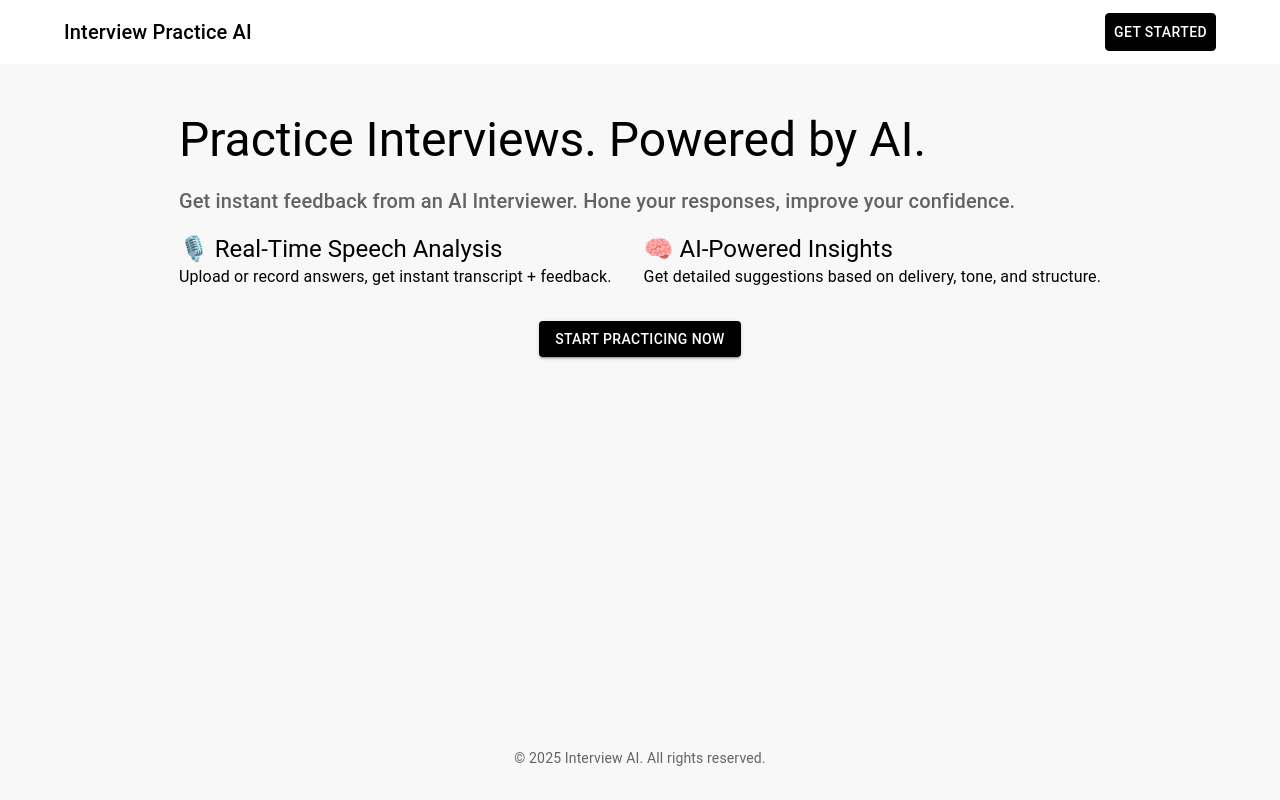
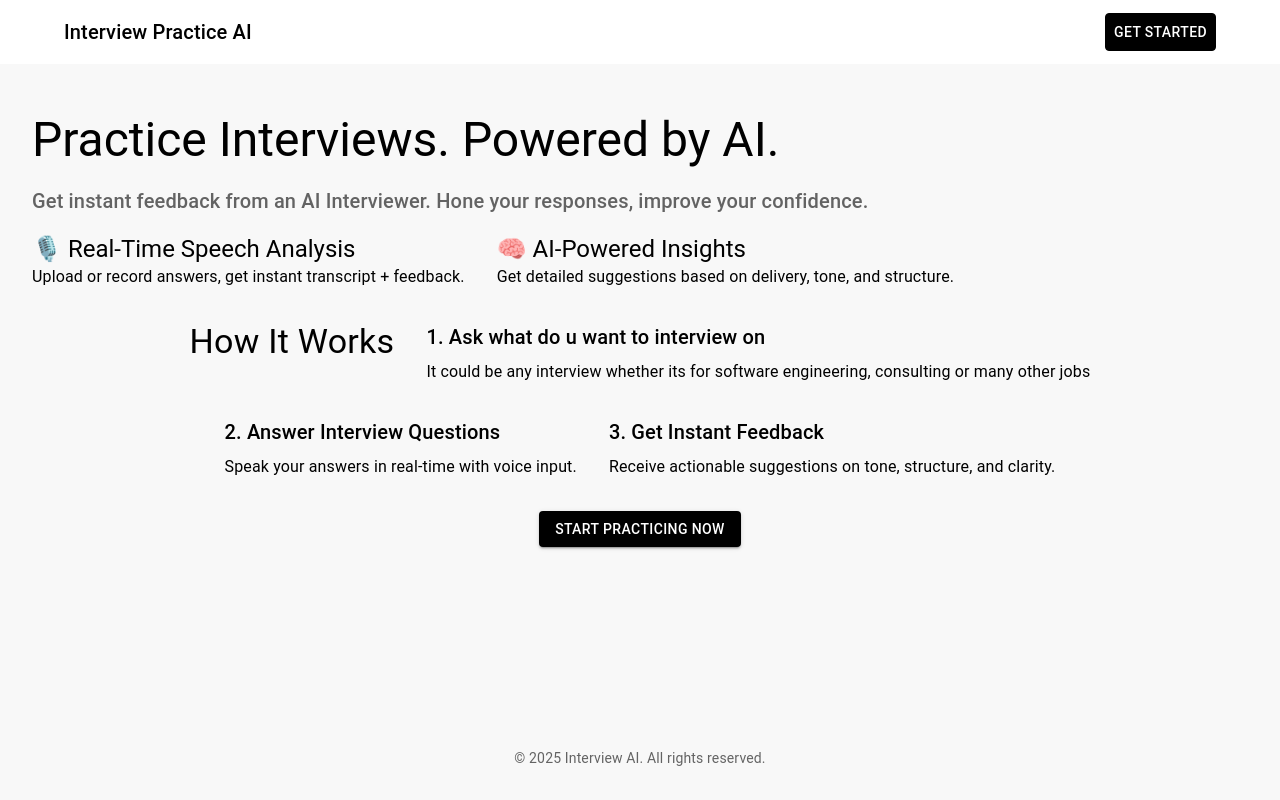
Before and after one commit to asayenju/interview-practice-ai-frontend, a React (Vite) app: page / in a window 1280 px wide. Built offline with nearby package versions, Linux system fonts and the light colour scheme.

Commit message:
Replaced the iframe with more description

```diff
--- a/src/pages/HomePage.jsx
+++ b/src/pages/HomePage.jsx
@@ -81,6 +81,27 @@
               </Grid>
             </Grid>
 
+            <Grid container spacing={4} justifyContent="center" sx={{ mt: 4 }}>
+            <Grid item xs={12}>
+              <Typography variant="h4" align="center" gutterBottom>
+                How It Works
+              </Typography>
+            </Grid>
+            <Grid item xs={12} md={4}>
+              <Typography variant="h6" gutterBottom>1. Ask what do u want to interview on</Typography>
+              <Typography variant="body1">It could be any interview whether its for software engineering, consulting or many other jobs</Typography>
+            </Grid>
+            <Grid item xs={12} md={4}>
+              <Typography variant="h6" gutterBottom>2. Answer Interview Questions</Typography>
+              <Typography variant="body1">Speak  your answers in real-time with voice input.</Typography>
+            </Grid>
+            <Grid item xs={12} md={4}>
+              <Typography variant="h6" gutterBottom>3. Get Instant Feedback</Typography>
+              <Typography variant="body1">Receive actionable suggestions on tone, structure, and clarity.</Typography>
+            </Grid>
+          </Grid>
+
+
             <Grid container justifyContent="center" sx={{ mt: 4 }}>
               <Button
                 variant="contained"
```
